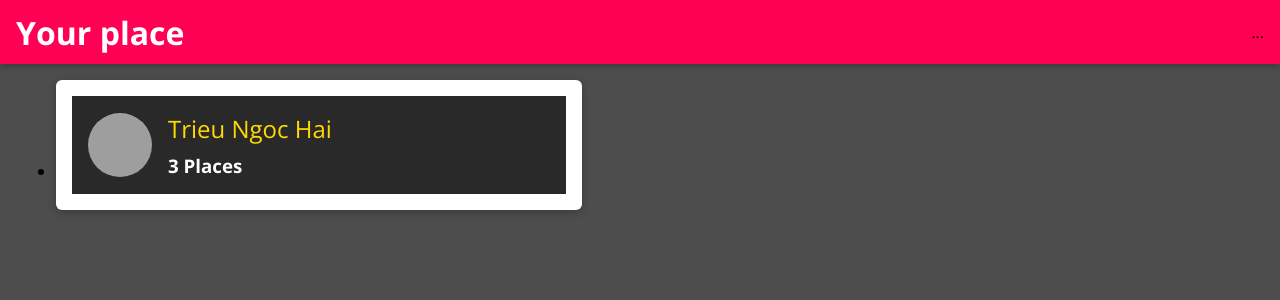
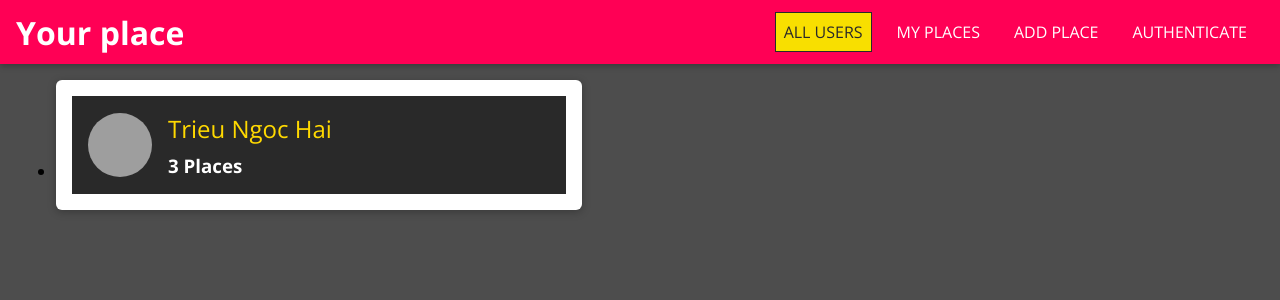
Before and after one commit to trieungochai/fullstack-MERN-project, a React (Create React App) app: page / in a window 1280 px wide. Shown: the top 300 px of the page. Built offline with nearby package versions, Linux system fonts and the light colour scheme; grey boxes are pictures that could not be loaded.

Commit message:
Adding NavLinks

```diff
--- a/src/shared/components/Navigation/MainNavigation.js
+++ b/src/shared/components/Navigation/MainNavigation.js
@@ -3,6 +3,7 @@
 
 import './MainNavigation.css';
 import MainHeader from './MainHeader';
+import NavLinks from './NavLinks';
 
 const MainNavigation = props => {
   return (
@@ -16,7 +17,7 @@
         <Link to="/">Your place</Link>
       </h1>
       <nav>
-        ...
+        <NavLinks />
       </nav>
     </MainHeader>
   );
--- a/src/shared/components/Navigation/NavLinks.css
+++ b/src/shared/components/Navigation/NavLinks.css
@@ -0,0 +1,76 @@
+.nav-links {
+  list-style: none;
+  margin: 0;
+  padding: 0;
+  width: 100%;
+  height: 100%;
+  display: flex;
+  flex-direction: column;
+  justify-content: center;
+  align-items: center;
+}
+
+.nav-links li {
+  margin: 1rem;
+}
+
+.nav-links a {
+  border: 1px solid transparent;
+  color: #292929;
+  text-decoration: none;
+  padding: 0.5rem;
+}
+
+.nav-links a:hover,
+.nav-links a:active,
+.nav-links a.active {
+  background: #f8df00;
+  border-color: #292929;
+  color: #292929;
+}
+
+.nav-links button {
+  cursor: pointer;
+  border: 1px solid #292929;
+  color: #292929;
+  background: transparent;
+  padding: 0.5rem;
+  font: inherit;
+}
+
+.nav-links button:focus {
+  outline: none;
+}
+
+.nav-links button:hover,
+.nav-links button:active {
+  background: #292929;
+  color: white;
+}
+
+@media (min-width: 768px) {
+  .nav-links {
+    flex-direction: row;
+  }
+
+  .nav-links li {
+    margin: 0 0.5rem;
+  }
+
+  .nav-links a {
+    color: white;
+    text-decoration: none;
+  }
+
+  .nav-links button {
+    border: 1px solid white;
+    color: white;
+    background: transparent;
+  }
+
+  .nav-links button:hover,
+  .nav-links button:active {
+    background: #f8df00;
+    color: #292929;
+  }
+}
--- a/src/shared/components/Navigation/NavLinks.js
+++ b/src/shared/components/Navigation/NavLinks.js
@@ -0,0 +1,25 @@
+import React from 'react';
+import { NavLink } from 'react-router-dom';
+
+import './NavLinks.css';
+
+const NavLinks = props => {
+  return (
+    <ul className="nav-links">
+      <li>
+        <NavLink to="" exact>ALL USERS</NavLink>
+      </li>
+      <li>
+        <NavLink to="/u1/places">MY PLACES</NavLink>
+      </li>
+      <li>
+        <NavLink to="/places/new">ADD PLACE</NavLink>
+      </li>
+      <li>
+        <NavLink to="/auth">AUTHENTICATE</NavLink>
+      </li>
+    </ul>
+  );
+};
+
+export default NavLinks;
```
